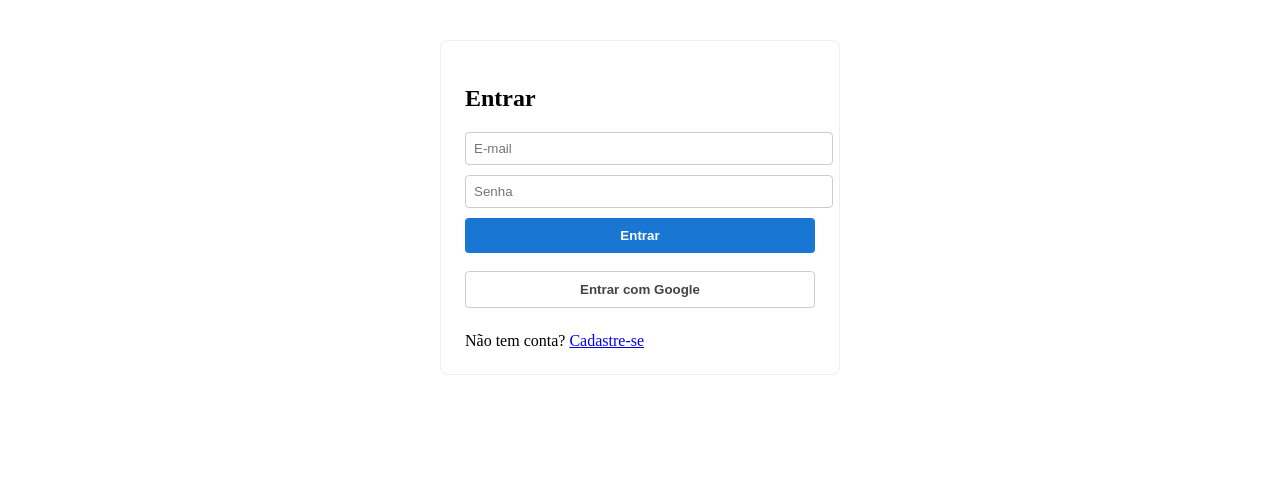
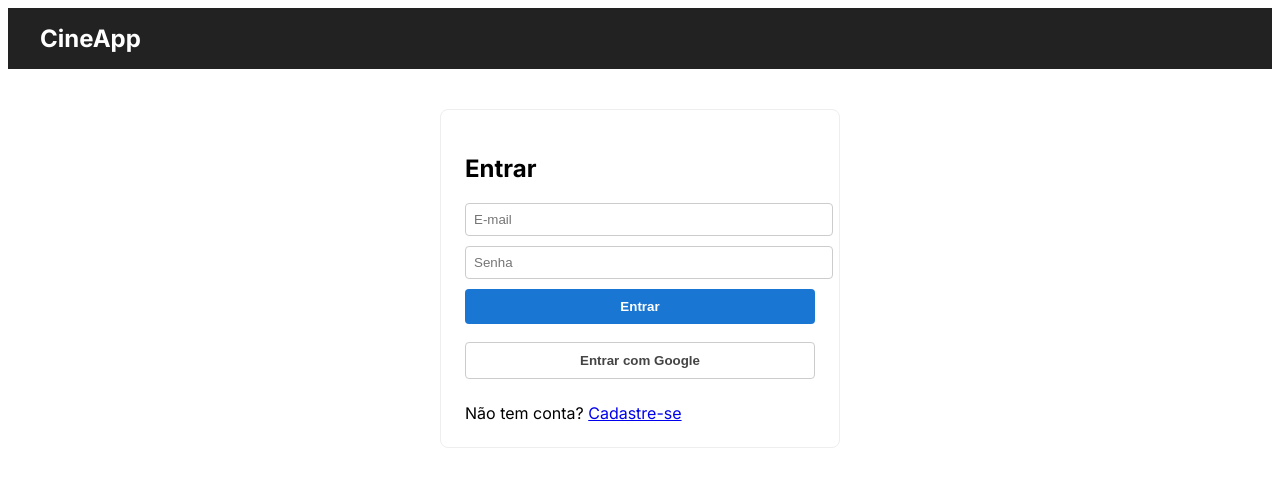
Before and after one commit to GiltMonster/CineApp, a React (Create React App) app: page /login in a window 1280 px wide. Shown: the top 486 px of the page. Built offline with nearby package versions, Linux system fonts and the light colour scheme; no server answers.

Commit message:
Feat ✨: Adicionado o componente Header com funcionalidade de logout e estilização (adicionando fontes no sistema)

```diff
--- a/src/App.js
+++ b/src/App.js
@@ -2,11 +2,13 @@ import React from 'react';
 import { BrowserRouter as Router } from 'react-router-dom';
 import AppRoutes from './routes/AppRoutes';
 import { AuthProvider } from './contexts/AuthContext';
+import Header from './components/Header';
 
 function App() {
   return (
     <AuthProvider>
       <Router>
+        <Header />
         <AppRoutes />
       </Router>
     </AuthProvider>
--- /dev/null
+++ b/src/components/Header.js
@@ -0,0 +1,29 @@
+import React from 'react';
+import { useAuth } from '../contexts/AuthContext';
+import { signOut } from 'firebase/auth';
+import { auth } from '../services/firebase';
+import { useNavigate } from 'react-router-dom';
+import '../styles/Header/index.css';
+
+const Header = () => {
+  const { user } = useAuth();
+  const navigate = useNavigate();
+
+  const handleLogout = async () => {
+    await signOut(auth);
+    navigate('/login');
+  };
+
+  return (
+    <header className="header-container">
+      <div className="header-title" onClick={() => navigate('/')}>CineApp</div>
+      {user && (
+        <button className="header-logout-btn" onClick={handleLogout}>
+          Sair
+        </button>
+      )}
+    </header>
+  );
+};
+
+export default Header;
--- /dev/null
+++ b/src/index.css
@@ -0,0 +1,5 @@
+@import url('https://fonts.googleapis.com/css2?family=Inter:wght@400;600;700&display=swap');
+
+body {
+  font-family: 'Inter', Arial, Helvetica, sans-serif;
+}
--- a/src/index.js
+++ b/src/index.js
@@ -2,6 +2,7 @@ import React from 'react';
 import ReactDOM from 'react-dom/client';
 import App from './App';
 import reportWebVitals from './reportWebVitals';
+import './index.css';
 
 const root = ReactDOM.createRoot(document.getElementById('root'));
 root.render(
--- /dev/null
+++ b/src/styles/Header/index.css
@@ -0,0 +1,28 @@
+.header-container {
+  width: 100%;
+  background: #222;
+  color: #fff;
+  display: flex;
+  align-items: center;
+  justify-content: space-between;
+  padding: 16px 32px;
+  box-sizing: border-box;
+}
+.header-title {
+  font-size: 1.5rem;
+  font-weight: bold;
+  cursor: pointer;
+}
+.header-logout-btn {
+  background: #d32f2f;
+  color: #fff;
+  border: none;
+  border-radius: 4px;
+  padding: 8px 18px;
+  font-weight: bold;
+  cursor: pointer;
+  font-size: 1rem;
+}
+.header-logout-btn:hover {
+  background: #b71c1c;
+}
```
